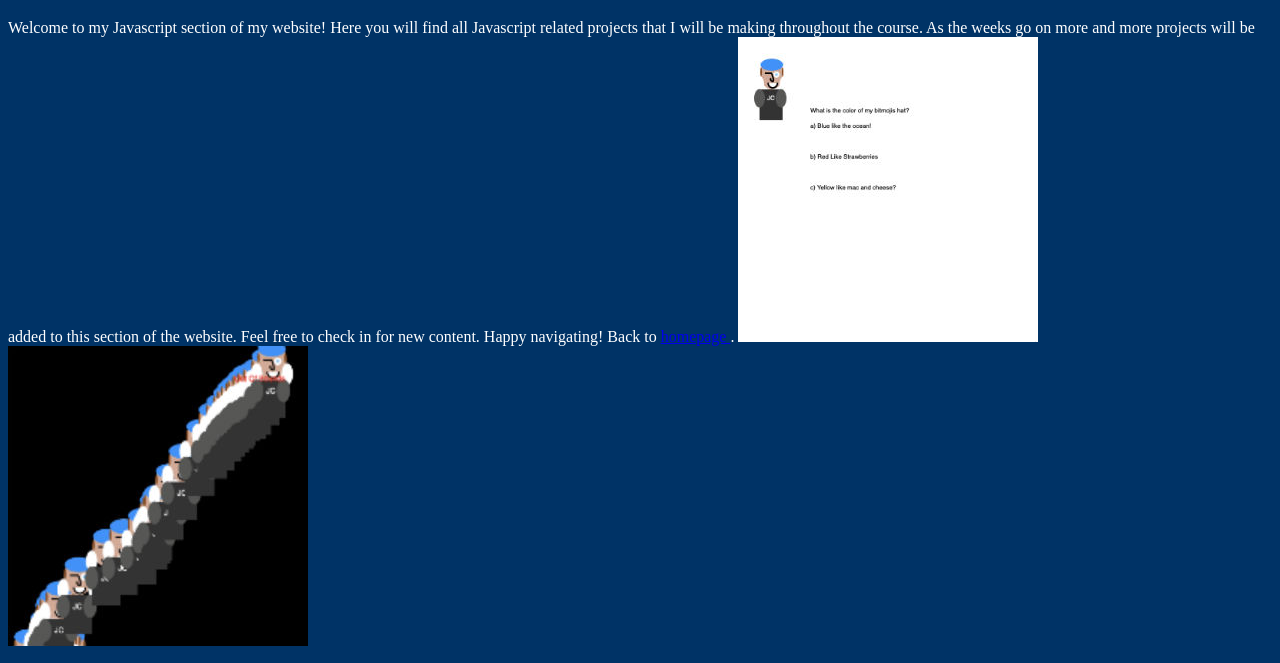
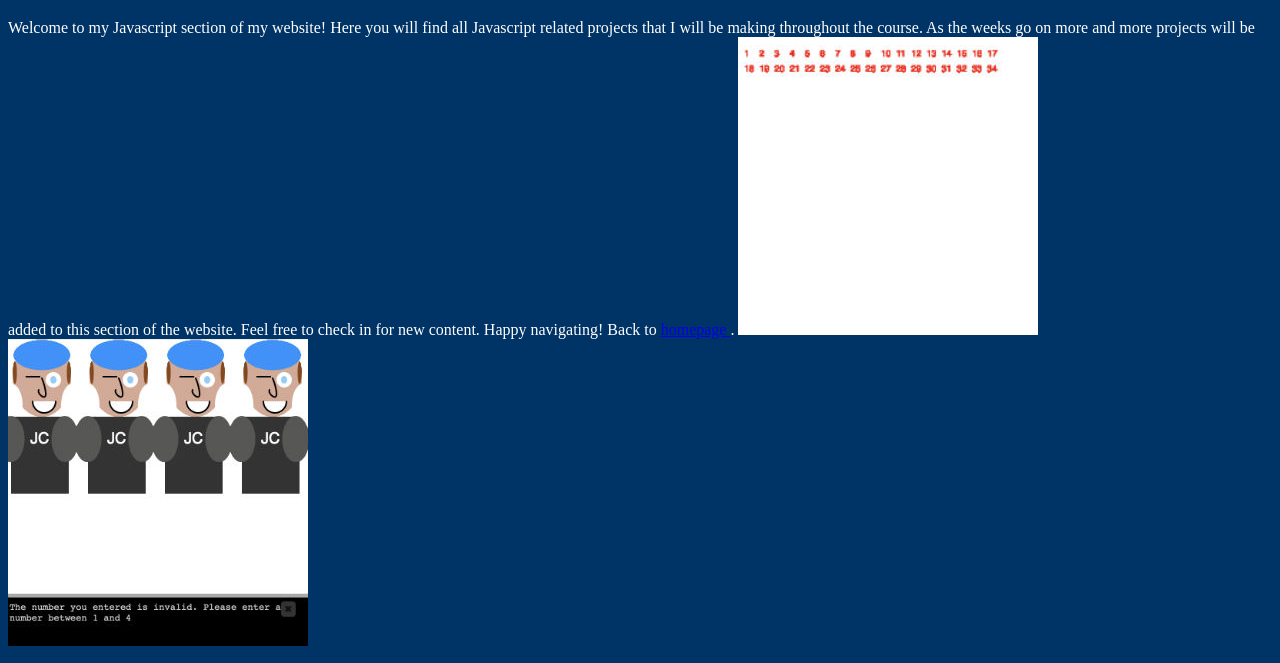
Before and after one commit to jcarpenter19/jcarpenter19.github.io, a plain HTML site: page javascripts.html in a window 1280 px wide. Shown: the part 323-986 px from the top of the page. Drawn offline with Linux system fonts and the light colour scheme.

Commit message:
Update javascripts.html

```diff
--- a/javascripts.html
+++ b/javascripts.html
@@ -37,8 +37,8 @@
       Back to <a href="index.html"> homepage </a>.
 
 
-     <a href= "https://www.khanacademy.org/computer-programming/jordans-bitmoji-quiz/5308801150058496" target="_blank"> <img id="Bitquiz" src="Bitmojiquiz.jpg"> </a>
-     <a href="https://www.khanacademy.org/computer-science/carpenter_follow/6580935583301632" target="_blank" > <img id="Follow" src="Bitmojifollow.jpg"> </a>
+     <a href= "https://www.khanacademy.org/computer-science/carpenter_formatted_integers/6330130599739392" target="_blank"> <img id="formattedinteger" src="JCinteger.jpg"> </a>
+     <a href="https://www.khanacademy.org/computer-science/carpenter_bitmoji_line/6532316776595456" target="_blank" > <img id="bitline" src="JC4x.jpg"> </a>
 
            </body
     </html>
```
